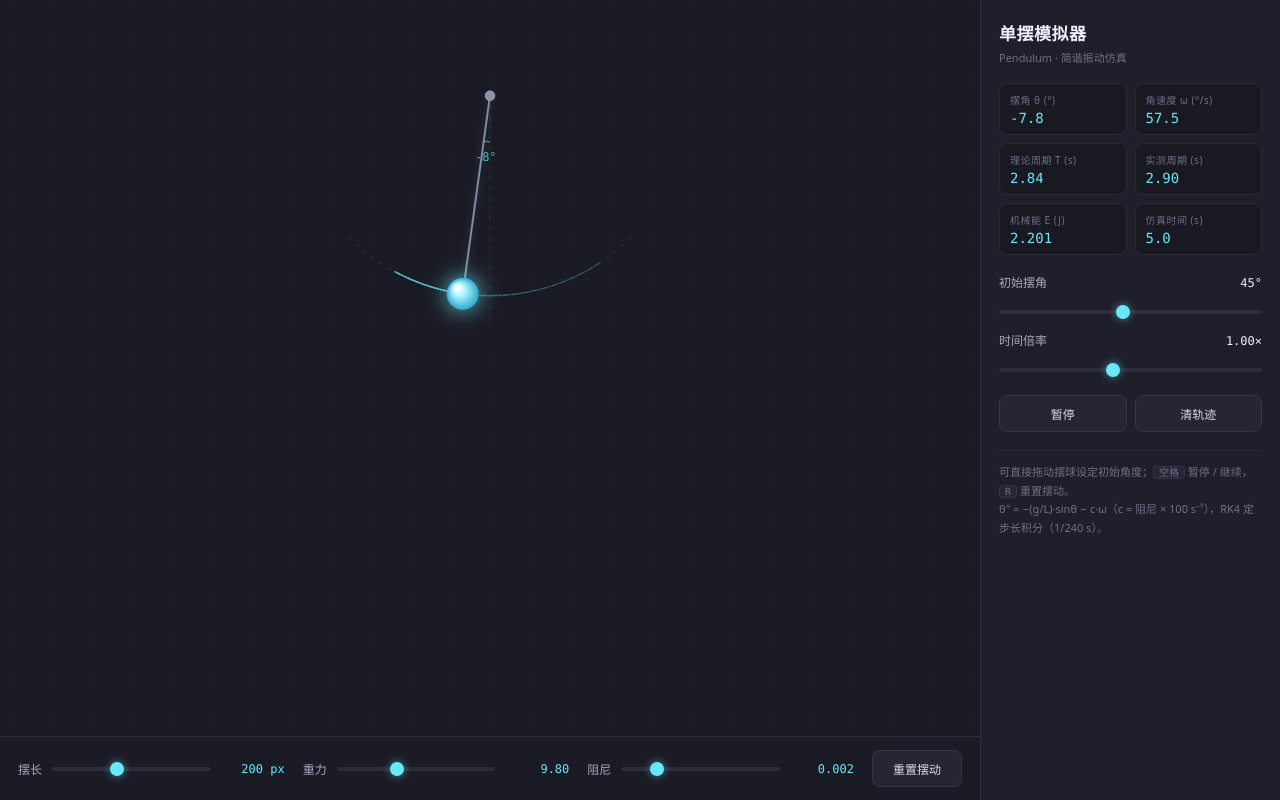
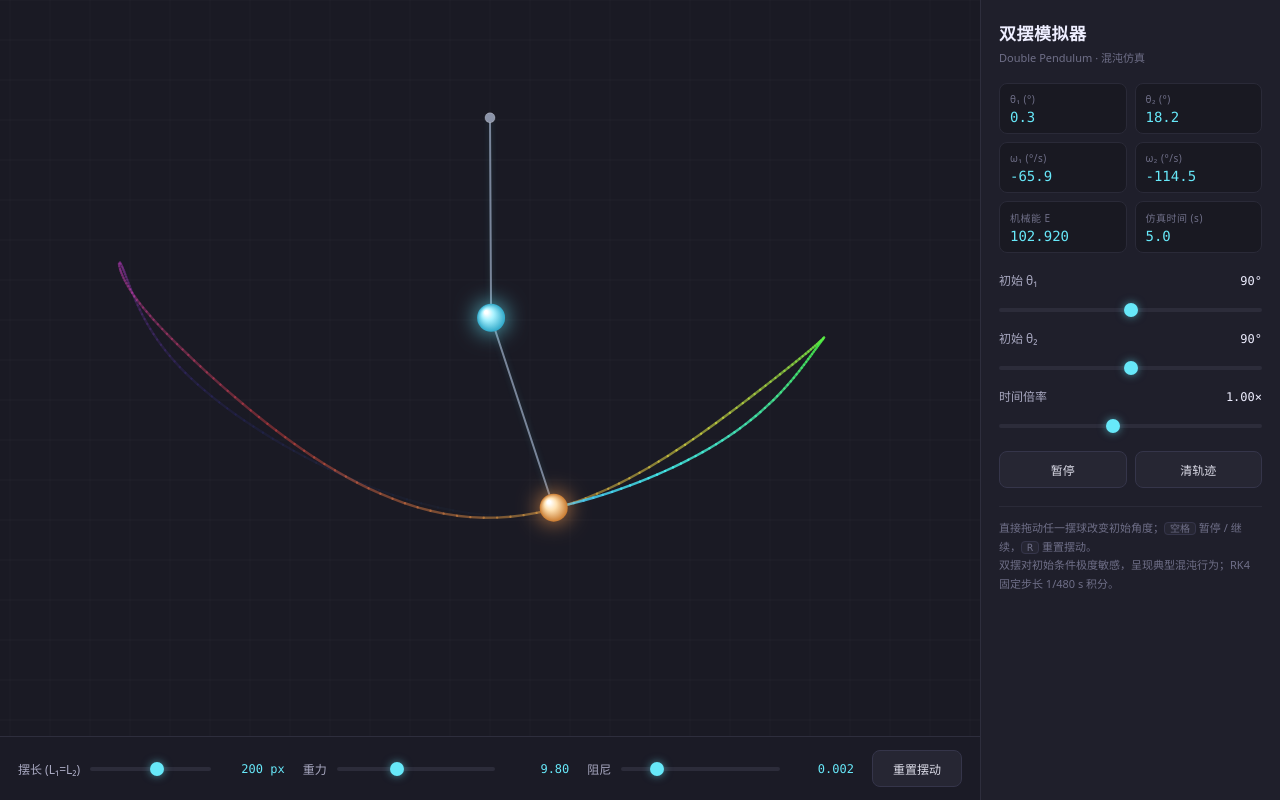
Before and after one commit to Jack12316566/Week05-Pendulum, a plain HTML site: page week05_pendulum_sim/index.html in a window 1280 px wide. Drawn offline with Linux system fonts and the light colour scheme.

Commit message:
feat(week05): upgrade to chaotic double pendulum (RK4 + rainbow trail + drag)

```diff
--- a/week05_pendulum_sim/index.html
+++ b/week05_pendulum_sim/index.html
@@ -3,7 +3,7 @@
 <head>
 <meta charset="UTF-8">
 <meta name="viewport" content="width=device-width, initial-scale=1">
-<title>单摆模拟器 · 简谐振动</title>
+<title>双摆模拟器 · 混沌仿真</title>
 <style>
   * { box-sizing: border-box; margin: 0; padding: 0; }
   html, body { height: 100%; }
@@ -47,12 +47,9 @@
   h1 { font-size: 17px; font-weight: 600; letter-spacing: .5px; color: #eef; }
   h1 small { display: block; margin-top: 4px; font-size: 11px; font-weight: 400; color: #6f6f88; letter-spacing: 0; }
 
-  .readout {
-    display: grid; grid-template-columns: 1fr 1fr; gap: 8px;
-  }
+  .readout { display: grid; grid-template-columns: 1fr 1fr; gap: 8px; }
   .cell {
-    background: #191922; border: 1px solid #2a2a38; border-radius: 8px;
-    padding: 8px 10px;
+    background: #191922; border: 1px solid #2a2a38; border-radius: 8px; padding: 8px 10px;
   }
   .cell .k { font-size: 10px; color: #6f6f88; letter-spacing: .5px; }
   .cell .v {
@@ -71,8 +68,7 @@
   }
   input[type=range] {
     -webkit-appearance: none; appearance: none;
-    width: 100%; height: 4px; border-radius: 2px;
-    background: #2c2c3a; outline: none;
+    width: 100%; height: 4px; border-radius: 2px; background: #2c2c3a; outline: none;
   }
   input[type=range]::-webkit-slider-thumb {
     -webkit-appearance: none; appearance: none;
@@ -119,7 +115,7 @@
 
     <div id="bar">
       <div class="item">
-        <span class="lb">摆长</span>
+        <span class="lb">摆长 (L₁=L₂)</span>
         <input type="range" id="b-len" min="100" max="350" step="1" value="200">
         <span class="vv" id="b-len-v">200 px</span>
       </div>
@@ -138,21 +134,25 @@
   </main>
 
   <aside id="panel">
-    <h1>单摆模拟器<small>Pendulum · 简谐振动仿真</small></h1>
+    <h1>双摆模拟器<small>Double Pendulum · 混沌仿真</small></h1>
 
     <div class="readout">
-      <div class="cell"><div class="k">摆角 θ (°)</div><div class="v" id="v-ang">0.0</div></div>
-      <div class="cell"><div class="k">角速度 ω (°/s)</div><div class="v" id="v-omg">0.0</div></div>
-      <div class="cell"><div class="k">理论周期 T (s)</div><div class="v" id="v-tth">0.00</div></div>
-      <div class="cell"><div class="k">实测周期 (s)</div><div class="v" id="v-tms">—</div></div>
-      <div class="cell"><div class="k">机械能 E (J)</div><div class="v" id="v-eng">0.000</div></div>
+      <div class="cell"><div class="k">θ₁ (°)</div><div class="v" id="v-t1">0.0</div></div>
+      <div class="cell"><div class="k">θ₂ (°)</div><div class="v" id="v-t2">0.0</div></div>
+      <div class="cell"><div class="k">ω₁ (°/s)</div><div class="v" id="v-w1">0.0</div></div>
+      <div class="cell"><div class="k">ω₂ (°/s)</div><div class="v" id="v-w2">0.0</div></div>
+      <div class="cell"><div class="k">机械能 E</div><div class="v" id="v-eng">0.000</div></div>
       <div class="cell"><div class="k">仿真时间 (s)</div><div class="v" id="v-tim">0.0</div></div>
     </div>
 
     <div class="group">
       <div class="row">
-        <label>初始摆角 <b id="a-val">45°</b></label>
-        <input type="range" id="s-ang" min="5" max="90" step="1" value="45">
+        <label>初始 θ₁ <b id="a1-val">90°</b></label>
+        <input type="range" id="s-a1" min="5" max="175" step="1" value="90">
+      </div>
+      <div class="row">
+        <label>初始 θ₂ <b id="a2-val">90°</b></label>
+        <input type="range" id="s-a2" min="5" max="175" step="1" value="90">
       </div>
       <div class="row">
         <label>时间倍率 <b id="s-val">1.00×</b></label>
@@ -166,8 +166,8 @@
     </div>
 
     <div class="tip">
-      可直接拖动摆球设定初始角度；<kbd>空格</kbd> 暂停 / 继续，<kbd>R</kbd> 重置摆动。<br>
-      θ″ = −(g/L)·sinθ − c·ω（c = 阻尼 × 100 s⁻¹），RK4 定步长积分（1/240 s）。
+      直接拖动任一摆球改变初始角度；<kbd>空格</kbd> 暂停 / 继续，<kbd>R</kbd> 重置摆动。<br>
+      双摆对初始条件极度敏感，呈现典型混沌行为；RK4 固定步长 1/480 s 积分。
     </div>
   </aside>
 </div>
@@ -176,9 +176,13 @@
 (function () {
   'use strict';
 
-  var PPM = 100;       // px per meter：把像素摆长换算为物理米
-  var DAMP_GAIN = 100; // 滑块阻尼 b(0~0.010) → 物理阻尼系数 c = b × 100 (s⁻¹)
+  // ---------- 常量 ----------
+  var PPM       = 100;   // px per meter
+  var DAMP_GAIN = 100;   // 滑块阻尼 b(0~0.01) → 物理 c = b × 100 (s⁻¹)
+  var M1 = 1, M2 = 1;    // 两摆球质量 (kg)
+  var FIXED     = 1/480; // RK4 步长 (s)
 
+  // ---------- DOM ----------
   var cv  = document.getElementById('cv');
   var ctx = cv.getContext('2d');
   var wrap = document.getElementById('canvasWrap');
@@ -186,68 +190,135 @@
   var W = 0, H = 0, pivotX = 0, pivotY = 0;
 
   // ---------- 状态 ----------
-  var L = 200, g = 9.8, theta0Deg = 45, damp = 0.002, speed = 1;
-  var theta = theta0Deg * Math.PI / 180, omega = 0;
+  var L1 = 200, L2 = 200;        // 像素摆长
+  var g = 9.8;
+  var damp = 0.002, speed = 1;
+  var theta1 = Math.PI / 2, theta2 = Math.PI / 2; // 初始 90° / 90°，经典混沌配置
+  var omega1 = 0, omega2 = 0;
   var running = true, dragging = false;
-  var simTime = 0, lastCrossT = null, tMeas = null;
-  var trail = [];
+  var simTime = 0;
+  var trail = [];                // 仅记录 bob2 轨迹
 
   // ---------- 尺寸 ----------
   function resize() {
     var dpr = window.devicePixelRatio || 1;
     W = wrap.clientWidth; H = wrap.clientHeight;
-    cv.width = Math.round(W * dpr);
+    cv.width  = Math.round(W * dpr);
     cv.height = Math.round(H * dpr);
     ctx.setTransform(dpr, 0, 0, dpr, 0, 0);
 
     pivotX = W / 2;
-    pivotY = Math.max(56, H * 0.13);
+    pivotY = Math.max(60, H * 0.16);
 
-    var maxL = Math.max(100, Math.min(350, Math.floor(H - pivotY - 44)));
+    // 摆长上限：两段摆放下后须能容纳两球
+    var maxL = Math.max(100, Math.min(350, Math.floor((H - pivotY - 60) / 2)));
     var sl = document.getElementById('b-len');
     sl.max = maxL;
-    if (L > maxL) { L = maxL; sl.value = maxL; document.getElementById('b-len-v').textContent = L + ' px'; }
+    if (L1 > maxL) {
+      L1 = L2 = maxL;
+      sl.value = maxL;
+      document.getElementById('b-len-v').textContent = L1 + ' px';
+    }
   }
   window.addEventListener('resize', resize);
 
-  // ---------- 物理 ----------
-  function accel(th, om) {
-    var Lm = L / PPM;
-    return -(g / Lm) * Math.sin(th) - DAMP_GAIN * damp * om;
+  // ---------- 物理：双摆拉格朗日动力学 ----------
+  function derivatives(t1, o1, t2, o2) {
+    var L1m = L1 / PPM, L2m = L2 / PPM;
+    var d = t1 - t2;
+    var cos2d = Math.cos(2 * d);
+    var denom = 2 * M1 + M2 - M2 * cos2d;          // 范围 [2, 4]，永不为零
+    var sin_d = Math.sin(d);
+    var a1 = (
+      -g * (2 * M1 + M2) * Math.sin(t1)
+      - M2 * g * Math.sin(t1 - 2 * t2)
+      - 2 * sin_d * M2 * (o2 * o2 * L2m + o1 * o1 * L1m * Math.cos(d))
+    ) / (L1m * denom);
+    var a2 = (
+      2 * sin_d * (
+        o1 * o1 * L1m * (M1 + M2)
+        + g * (M1 + M2) * Math.cos(t1)
+        + o2 * o2 * L2m * M2 * Math.cos(d)
+      )
+    ) / (L2m * denom);
+    return {
+      dt1: o1,
+      do1: a1 - DAMP_GAIN * damp * o1,
+      dt2: o2,
+      do2: a2 - DAMP_GAIN * damp * o2
+    };
   }
 
   function step(h) {
-    var d1t = omega,                     d1o = accel(theta, omega);
-    var d2t = omega + h * d1o / 2,       d2o = accel(theta + h * d1t / 2, omega + h * d1o / 2);
-    var d3t = omega + h * d2o / 2,       d3o = accel(theta + h * d2t / 2, omega + h * d2o / 2);
-    var d4t = omega + h * d3o,           d4o = accel(theta + h * d3t,     omega + h * d3o);
-
-    var prev = theta;
-    theta += h / 6 * (d1t + 2 * d2t + 2 * d3t + d4t);
-    omega += h / 6 * (d1o + 2 * d2o + 2 * d3o + d4o);
+    var k1 = derivatives(theta1, omega1, theta2, omega2);
+    var k2 = derivatives(
+      theta1 + h * k1.dt1 / 2, omega1 + h * k1.do1 / 2,
+      theta2 + h * k1.dt2 / 2, omega2 + h * k1.do2 / 2
+    );
+    var k3 = derivatives(
+      theta1 + h * k2.dt1 / 2, omega1 + h * k2.do1 / 2,
+      theta2 + h * k2.dt2 / 2, omega2 + h * k2.do2 / 2
+    );
+    var k4 = derivatives(
+      theta1 + h * k3.dt1, omega1 + h * k3.do1,
+      theta2 + h * k3.dt2, omega2 + h * k3.do2
+    );
+    theta1 += h / 6 * (k1.dt1 + 2 * k2.dt1 + 2 * k3.dt1 + k4.dt1);
+    omega1 += h / 6 * (k1.do1 + 2 * k2.do1 + 2 * k3.do1 + k4.do1);
+    theta2 += h / 6 * (k1.dt2 + 2 * k2.dt2 + 2 * k3.dt2 + k4.dt2);
+    omega2 += h / 6 * (k1.do2 + 2 * k2.do2 + 2 * k3.do2 + k4.do2);
     simTime += h;
-
-    if (prev * theta < 0) {                 // 过平衡位置 → 半个周期
-      if (lastCrossT !== null) tMeas = 2 * (simTime - lastCrossT);
-      lastCrossT = simTime;
-    }
   }
 
-  function energy() {
-    var Lm = L / PPM;
-    return 0.5 * Lm * Lm * omega * omega + g * Lm * (1 - Math.cos(theta));
+  function bob1Pos() {
+    return { x: pivotX + L1 * Math.sin(theta1), y: pivotY + L1 * Math.cos(theta1) };
+  }
+  function bob2Pos(b1) {
+    return { x: b1.x + L2 * Math.sin(theta2), y: b1.y + L2 * Math.cos(theta2) };
   }
 
-  function theoryT() { return 2 * Math.PI * Math.sqrt((L / PPM) / g); }
+  // 机械能（含重力势能与动能），用于观察能量守恒 / 耗散
+  function energy() {
+    var L1m = L1 / PPM, L2m = L2 / PPM;
+    var b1 = bob1Pos();
+    var y1m = b1.y / PPM;
+    var y2m = (b1.y + L2 * Math.cos(theta2)) / PPM;
+    var v1x =  L1m * omega1 * Math.cos(theta1);
+    var v1y = -L1m * omega1 * Math.sin(theta1);
+    var v2x = v1x +  L2m * omega2 * Math.cos(theta2);
+    var v2y = v1y -  L2m * omega2 * Math.sin(theta2);
+    var T = 0.5 * M1 * (v1x * v1x + v1y * v1y) + 0.5 * M2 * (v2x * v2x + v2y * v2y);
+    var V = M1 * g * y1m + M2 * g * y2m;
+    return T + V;
+  }
 
   // ---------- 绘制 ----------
   function drawGrid() {
     ctx.save();
-    ctx.strokeStyle = 'rgba(255,255,255,0.028)';
+    ctx.strokeStyle = 'rgba(255,255,255,0.025)';
     ctx.lineWidth = 1;
     var s = 40;
-    for (var x = (W / 2) % s; x < W; x += s) { ctx.beginPath(); ctx.moveTo(x, 0); ctx.lineTo(x, H); ctx.stroke(); }
-    for (var y = 0; y < H; y += s) { ctx.beginPath(); ctx.moveTo(0, y); ctx.lineTo(W, y); ctx.stroke(); }
+    for (var x = (W / 2) % s; x < W; x += s) {
+      ctx.beginPath(); ctx.moveTo(x, 0); ctx.lineTo(x, H); ctx.stroke();
+    }
+    for (var y = 0; y < H; y += s) {
+      ctx.beginPath(); ctx.moveTo(0, y); ctx.lineTo(W, y); ctx.stroke();
+    }
+    ctx.restore();
+  }
+
+  function drawBob(x, y, R, glowColor, hi, lo) {
+    ctx.save();
+    ctx.shadowColor = glowColor;
+    ctx.shadowBlur  = 22;
+    var grd = ctx.createRadialGradient(x - R * 0.35, y - R * 0.4, R * 0.12, x, y, R);
+    grd.addColorStop(0,   '#ffffff');
+    grd.addColorStop(0.35, hi);
+    grd.addColorStop(1,   lo);
+    ctx.fillStyle = grd;
+    ctx.beginPath();
+    ctx.arc(x, y, R, 0, Math.PI * 2);
+    ctx.fill();
     ctx.restore();
   }
 
@@ -256,39 +327,18 @@
     ctx.fillRect(0, 0, W, H);
     drawGrid();
 
-    var bx = pivotX + L * Math.sin(theta);
-    var by = pivotY + L * Math.cos(theta);
-    var R = 16;
+    var b1 = bob1Pos(), b2 = bob2Pos(b1);
 
-    // 摆动区间参考弧
-    ctx.save();
-    ctx.setLineDash([4, 6]);
-    ctx.strokeStyle = 'rgba(103,232,249,0.16)';
-    ctx.lineWidth = 1;
-    ctx.beginPath();
-    ctx.arc(pivotX, pivotY, L, Math.PI / 2 - theta0Deg * Math.PI / 180, Math.PI / 2 + theta0Deg * Math.PI / 180);
-    ctx.stroke();
-    ctx.restore();
-
-    // 铅垂参考线
-    ctx.save();
-    ctx.setLineDash([3, 7]);
-    ctx.strokeStyle = 'rgba(255,255,255,0.13)';
-    ctx.lineWidth = 1;
-    ctx.beginPath();
-    ctx.moveTo(pivotX, pivotY);
-    ctx.lineTo(pivotX, pivotY + L + 26);
-    ctx.stroke();
-    ctx.restore();
-
-    // 轨迹
+    // 彩虹渐变衰减拖尾（仅 bob2）：色相随时间漂移，alpha 沿尾部衰减
     if (trail.length > 1) {
       ctx.save();
       ctx.lineCap = 'round';
       for (var i = 1; i < trail.length; i++) {
-        var a = (i / trail.length) * 0.5;
-        ctx.strokeStyle = 'rgba(103,232,249,' + a.toFixed(3) + ')';
-        ctx.lineWidth = 1.6;
+        var frac = i / trail.length;            // 0..1，靠近头部为 1
+        var hue  = (simTime * 40 + frac * 360) % 360;
+        var a    = frac * 0.85;
+        ctx.strokeStyle = 'hsla(' + hue.toFixed(0) + ',90%,62%,' + a.toFixed(3) + ')';
+        ctx.lineWidth = 2.4;
         ctx.beginPath();
         ctx.moveTo(trail[i - 1].x, trail[i - 1].y);
         ctx.lineTo(trail[i].x, trail[i].y);
@@ -299,61 +349,33 @@
 
     // 摆杆
     ctx.save();
-    ctx.strokeStyle = 'rgba(160,175,200,0.75)';
+    ctx.strokeStyle = 'rgba(160,175,200,0.7)';
     ctx.lineWidth = 2;
     ctx.lineCap = 'round';
-    ctx.shadowColor = 'rgba(103,232,249,0.35)';
-    ctx.shadowBlur = 8;
+    ctx.shadowColor = 'rgba(103,232,249,0.25)';
+    ctx.shadowBlur = 6;
     ctx.beginPath();
     ctx.moveTo(pivotX, pivotY);
-    ctx.lineTo(bx, by);
+    ctx.lineTo(b1.x, b1.y);
+    ctx.lineTo(b2.x, b2.y);
     ctx.stroke();
     ctx.restore();
 
-    // 夹角弧 + 标注
-    ctx.save();
-    ctx.strokeStyle = 'rgba(103,232,249,0.5)';
-    ctx.lineWidth = 1.4;
-    ctx.beginPath();
-    ctx.arc(pivotX, pivotY, 46, Math.PI / 2, Math.PI / 2 - theta, theta > 0);
-    ctx.stroke();
-    ctx.fillStyle = 'rgba(103,232,249,0.75)';
-    ctx.font = '12px ui-monospace, Consolas, monospace';
-    ctx.textAlign = 'center';
-    ctx.textBaseline = 'middle';
-    var mid = Math.PI / 2 - theta / 2;
-    ctx.fillText((theta * 180 / Math.PI).toFixed(0) + '°',
-                 pivotX + 62 * Math.cos(mid), pivotY + 62 * Math.sin(mid));
-    ctx.restore();
-
-    // 摆球（微弱发光）
-    ctx.save();
-    ctx.shadowColor = 'rgba(103,232,249,0.85)';
-    ctx.shadowBlur = 22;
-    var grd = ctx.createRadialGradient(bx - R * 0.35, by - R * 0.4, R * 0.12, bx, by, R);
-    grd.addColorStop(0, '#ffffff');
-    grd.addColorStop(0.35, '#a8f2ff');
-    grd.addColorStop(1, '#2fa8c9');
-    ctx.fillStyle = grd;
-    ctx.beginPath();
-    ctx.arc(bx, by, R, 0, Math.PI * 2);
-    ctx.fill();
-    ctx.restore();
+    // 摆球 1（青色发光）
+    drawBob(b1.x, b1.y, 14, 'rgba(103,232,249,0.85)', '#a8f2ff', '#2fa8c9');
+    // 摆球 2（橙色发光）
+    drawBob(b2.x, b2.y, 14, 'rgba(255,160,80,0.85)',  '#ffe2b3', '#c97a2f');
 
     // 悬点
     ctx.save();
     ctx.fillStyle = '#8b93a8';
-    ctx.beginPath();
-    ctx.arc(pivotX, pivotY, 5, 0, Math.PI * 2);
-    ctx.fill();
-    ctx.strokeStyle = 'rgba(255,255,255,0.25)';
-    ctx.lineWidth = 1;
-    ctx.stroke();
+    ctx.beginPath(); ctx.arc(pivotX, pivotY, 5, 0, Math.PI * 2); ctx.fill();
+    ctx.strokeStyle = 'rgba(255,255,255,0.25)'; ctx.lineWidth = 1; ctx.stroke();
     ctx.restore();
   }
 
   // ---------- 主循环 ----------
-  var FIXED = 1 / 240, acc = 0, last = 0;
+  var acc = 0, last = 0;
 
   function frame(ts) {
     if (!last) last = ts;
@@ -363,14 +385,13 @@
     if (running && !dragging) {
       acc += dt * speed;
       var guard = 0;
-      while (acc >= FIXED && guard++ < 600) { step(FIXED); acc -= FIXED; }
+      while (acc >= FIXED && guard++ < 1200) { step(FIXED); acc -= FIXED; }
 
-      var bx = pivotX + L * Math.sin(theta);
-      var by = pivotY + L * Math.cos(theta);
+      var b2 = bob2Pos(bob1Pos());
       var n = trail.length;
-      if (!n || Math.hypot(bx - trail[n - 1].x, by - trail[n - 1].y) > 2) {
-        trail.push({ x: bx, y: by });
-        if (trail.length > 110) trail.shift();
+      if (!n || Math.hypot(b2.x - trail[n - 1].x, b2.y - trail[n - 1].y) > 1.5) {
+        trail.push({ x: b2.x, y: b2.y });
+        if (trail.length > 220) trail.shift();
       }
     }
 
@@ -380,62 +401,70 @@
   }
 
   var el = {
-    ang: document.getElementById('v-ang'), omg: document.getElementById('v-omg'),
-    tth: document.getElementById('v-tth'), tms: document.getElementById('v-tms'),
+    t1: document.getElementById('v-t1'), t2: document.getElementById('v-t2'),
+    w1: document.getElementById('v-w1'), w2: document.getElementById('v-w2'),
     eng: document.getElementById('v-eng'), tim: document.getElementById('v-tim')
   };
   function updateReadout() {
-    el.ang.textContent = (theta * 180 / Math.PI).toFixed(1);
-    el.omg.textContent = (omega * 180 / Math.PI).toFixed(1);
-    el.tth.textContent = theoryT().toFixed(2);
-    el.tms.textContent = tMeas === null ? '—' : tMeas.toFixed(2);
+    el.t1.textContent = (theta1 * 180 / Math.PI).toFixed(1);
+    el.t2.textContent = (theta2 * 180 / Math.PI).toFixed(1);
+    el.w1.textContent = (omega1 * 180 / Math.PI).toFixed(1);
+    el.w2.textContent = (omega2 * 180 / Math.PI).toFixed(1);
     el.eng.textContent = energy().toFixed(3);
     el.tim.textContent = simTime.toFixed(1);
   }
 
   // ---------- 交互 ----------
   function reset() {
-    theta = theta0Deg * Math.PI / 180;
-    omega = 0; simTime = 0; lastCrossT = null; tMeas = null; acc = 0;
+    theta1 = Math.PI / 2; theta2 = Math.PI / 2;
+    omega1 = 0; omega2 = 0; simTime = 0; acc = 0;
     trail.length = 0;
   }
 
-  // 「重置摆动」：精准回到 45° 初始状态
-  function resetTo45() {
-    theta0Deg = 45;
-    var sa = document.getElementById('s-ang');
-    sa.value = 45;
-    document.getElementById('a-val').textContent = '45°';
+  function resetToDefault() {
+    var s1 = document.getElementById('s-a1');
+    var s2 = document.getElementById('s-a2');
+    s1.value = 90; document.getElementById('a1-val').textContent = '90°';
+    s2.value = 90; document.getElementById('a2-val').textContent = '90°';
     reset();
   }
 
-  function bindSlider(id, valId, fmt, onChange) {
+  function bindSlider(id, valId, fmt, onInput) {
     var s = document.getElementById(id), v = document.getElementById(valId);
     s.addEventListener('input', function () {
       var n = parseFloat(s.value);
       v.textContent = fmt(n);
-      onChange(n);
+      onInput(n);
     });
   }
 
-  bindSlider('b-len', 'b-len-v', function (n) { return n + ' px'; }, function (n) { L = n; });
+  bindSlider('b-len', 'b-len-v', function (n) { return n + ' px'; }, function (n) { L1 = L2 = n; });
   bindSlider('b-grv', 'b-grv-v', function (n) { return n.toFixed(2); }, function (n) { g = n; });
   bindSlider('b-dmp', 'b-dmp-v', function (n) { return n.toFixed(3); }, function (n) { damp = n; });
   bindSlider('s-spd', 's-val', function (n) { return n.toFixed(2) + '×'; }, function (n) { speed = n; });
-  bindSlider('s-ang', 'a-val', function (n) { return n + '°'; }, function (n) { theta0Deg = n; reset(); });
+  bindSlider('s-a1', 'a1-val', function (n) { return n + '°'; }, function (n) {
+    theta1 = n * Math.PI / 180; omega1 = omega2 = 0; simTime = 0; trail.length = 0;
+  });
+  bindSlider('s-a2', 'a2-val', function (n) { return n + '°'; }, function (n) {
+    theta2 = n * Math.PI / 180; omega1 = omega2 = 0; simTime = 0; trail.length = 0;
+  });
 
   var btnPlay = document.getElementById('b-play');
   btnPlay.addEventListener('click', function () {
     running = !running;
     btnPlay.textContent = running ? '暂停' : '继续';
   });
-  document.getElementById('b-reset').addEventListener('click', resetTo45);
+  document.getElementById('b-reset').addEventListener('click', resetToDefault);
   document.getElementById('b-trail').addEventListener('click', function () { trail.length = 0; });
 
   window.addEventListener('keydown', function (e) {
     if (e.code === 'Space') { e.preventDefault(); btnPlay.click(); }
-    if (e.key === 'r' || e.key === 'R') resetTo45();
+    if (e.key === 'r' || e.key === 'R') resetToDefault();
   });
+
+  // ---------- 拖拽：识别最近摆球并通过逆运动学保持约束 ----------
+  var dragTarget   = null; // 'bob1' | 'bob2'
+  var dragBob2Snap = null; // 拖 bob1 时锁定 bob2 位置
 
   function localPos(e) {
     var r = cv.getBoundingClientRect();
@@ -443,28 +472,57 @@
   }
   cv.addEventListener('pointerdown', function (e) {
     var p = localPos(e);
-    var bx = pivotX + L * Math.sin(theta), by = pivotY + L * Math.cos(theta);
-    if (Math.hypot(p.x - bx, p.y - by) > 34 &&
-        Math.hypot(p.x - pivotX, p.y - pivotY) > L + 30) return;
+    var b1 = bob1Pos(), b2 = bob2Pos(b1);
+    var d1 = Math.hypot(p.x - b1.x, p.y - b1.y);
+    var d2 = Math.hypot(p.x - b2.x, p.y - b2.y);
+    if (d1 < 36 && d1 <= d2) {
+      dragTarget = 'bob1';
+      dragBob2Snap = { x: b2.x, y: b2.y };
+    } else if (d2 < 36) {
+      dragTarget = 'bob2';
+    } else {
+      return;
+    }
     dragging = true;
     cv.classList.add('dragging');
     cv.setPointerCapture(e.pointerId);
+    omega1 = omega2 = 0; simTime = 0; acc = 0;
   });
   cv.addEventListener('pointermove', function (e) {
     if (!dragging) return;
     var p = localPos(e);
-    var dx = p.x - pivotX, dy = p.y - pivotY;
-    if (dy < 10) dy = 10;
-    theta = Math.atan2(dx, dy);
-    theta = Math.max(-Math.PI * 0.49, Math.min(Math.PI * 0.49, theta));
-    omega = 0; lastCrossT = null; tMeas = null;
-    var d = Math.max(5, Math.round(Math.abs(theta) * 180 / Math.PI));
-    theta0Deg = d;
-    document.getElementById('s-ang').value = d;
-    document.getElementById('a-val').textContent = d + '°';
+    if (dragTarget === 'bob1') {
+      var dx1 = p.x - pivotX, dy1 = p.y - pivotY;
+      if (dy1 < 12) dy1 = 12;
+      theta1 = Math.atan2(dx1, dy1);
+      theta1 = Math.max(-Math.PI * 0.49, Math.min(Math.PI * 0.49, theta1));
+      // 逆运动学：让 bob2 保持原位置
+      var nb1x = pivotX + L1 * Math.sin(theta1);
+      var nb1y = pivotY + L1 * Math.cos(theta1);
+      var dx2 = dragBob2Snap.x - nb1x;
+      var dy2 = dragBob2Snap.y - nb1y;
+      if (dy2 < 12) dy2 = 12;
+      theta2 = Math.atan2(dx2, dy2);
+      theta2 = Math.max(-Math.PI * 0.49, Math.min(Math.PI * 0.49, theta2));
+    } else if (dragTarget === 'bob2') {
+      var b1 = bob1Pos();
+      var dx2 = p.x - b1.x, dy2 = p.y - b1.y;
+      if (dy2 < 12) dy2 = 12;
+      theta2 = Math.atan2(dx2, dy2);
+      theta2 = Math.max(-Math.PI * 0.49, Math.min(Math.PI * 0.49, theta2));
+    }
+    omega1 = omega2 = 0;
+    // 同步初始角度滑块
+    var d1 = Math.round(Math.abs(theta1) * 180 / Math.PI);
+    var d2 = Math.round(Math.abs(theta2) * 180 / Math.PI);
+    document.getElementById('s-a1').value = d1;
+    document.getElementById('a1-val').textContent = d1 + '°';
+    document.getElementById('s-a2').value = d2;
+    document.getElementById('a2-val').textContent = d2 + '°';
   });
   cv.addEventListener('pointerup', function () {
-    dragging = false; cv.classList.remove('dragging');
+    dragging = false; dragTarget = null; dragBob2Snap = null;
+    cv.classList.remove('dragging');
     simTime = 0; acc = 0;
   });
 
```
